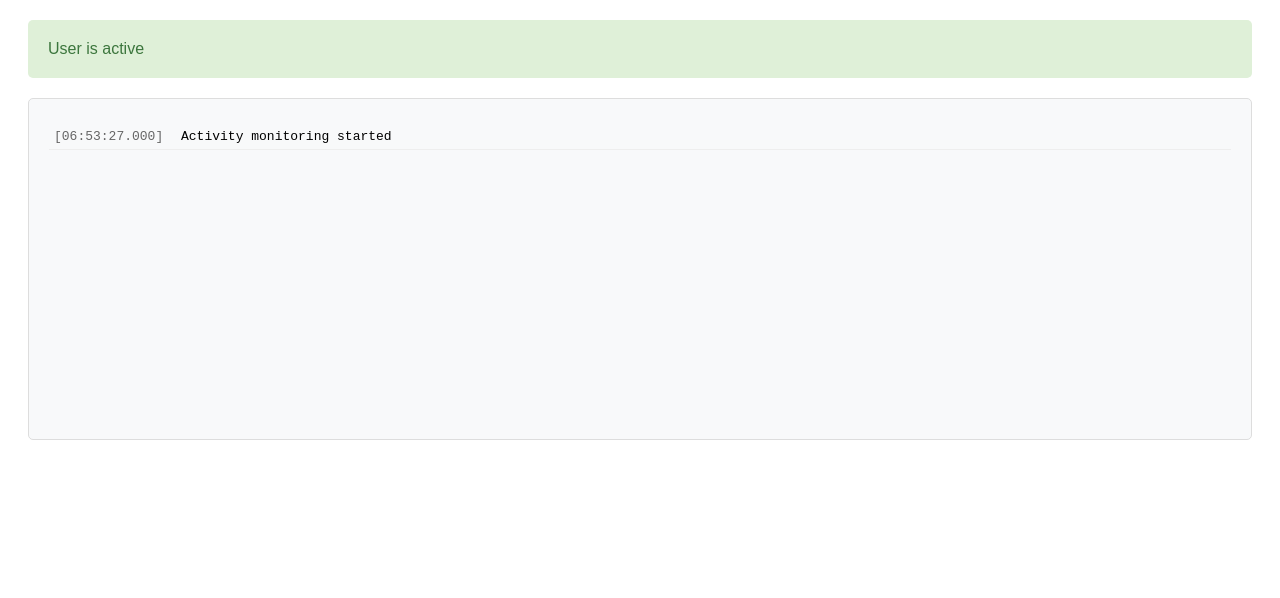
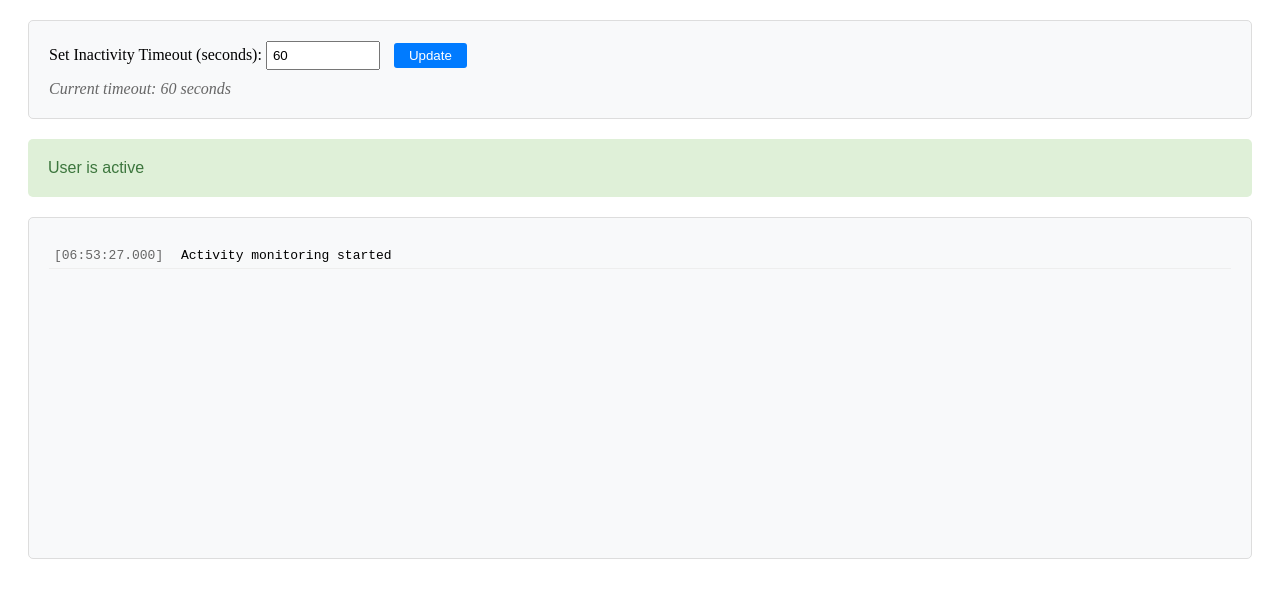
Before and after one commit to gowtham758550/inactive, a plain HTML site: page index.html in a window 1280 px wide. Drawn offline with Linux system fonts and the light colour scheme.

Commit message:
Update index.html

```diff
--- a/index.html
+++ b/index.html
@@ -38,21 +38,75 @@
             color: #666;
             margin-right: 10px;
         }
+        .control-panel {
+            margin: 20px;
+            padding: 20px;
+            border: 1px solid #ddd;
+            border-radius: 5px;
+            background-color: #f8f9fa;
+        }
+
+        .control-panel input {
+            padding: 5px;
+            margin-right: 10px;
+            width: 100px;
+        }
+
+        .control-panel button {
+            padding: 5px 15px;
+            background-color: #007bff;
+            color: white;
+            border: none;
+            border-radius: 3px;
+            cursor: pointer;
+        }
+
+        .control-panel button:hover {
+            background-color: #0056b3;
+        }
+
+        .current-timeout {
+            margin-top: 10px;
+            font-style: italic;
+            color: #666;
+        }
     </style>
 </head>
 <body>
+    <div class="control-panel">
+        <label for="timeoutInput">Set Inactivity Timeout (seconds): </label>
+        <input type="number" id="timeoutInput" min="1" value="60">
+        <button onclick="updateTimeout()">Update</button>
+        <div class="current-timeout" id="currentTimeout">Current timeout: 60 seconds</div>
+    </div>
     <div id="status" class="active">User is active</div>
     <div id="logContainer"></div>
 
     <script>
         (function() {
-            const INACTIVE_TIMEOUT = 6000; // 60 seconds
+            let INACTIVE_TIMEOUT = 60000; // Default 60 seconds
             let inactivityTimer;
             let isInactive = false;
             let lastActiveTime = Date.now();
             let inactivityStartTime = null;
             const statusElement = document.getElementById('status');
             const logContainer = document.getElementById('logContainer');
+            const currentTimeoutElement = document.getElementById('currentTimeout');
+
+            // Function to update the timeout value
+            window.updateTimeout = function() {
+                const input = document.getElementById('timeoutInput');
+                const newTimeoutSeconds = parseInt(input.value, 10);
+
+                if (newTimeoutSeconds > 0) {
+                    INACTIVE_TIMEOUT = newTimeoutSeconds * 1000; // Convert to milliseconds
+                    currentTimeoutElement.textContent = `Current timeout: ${newTimeoutSeconds} seconds`;
+                    addLogEntry(`Inactivity timeout updated to ${newTimeoutSeconds} seconds`);
+                    resetInactivityTimer(); // Reset the timer with new timeout
+                } else {
+                    alert('Please enter a valid positive number');
+                }
+            };
 
             // Function to format date for logging
             function formatDate(date) {
@@ -117,7 +171,7 @@
                 }
             }
 
-            // Reset the inactivity timer
+            // Reset the inactivity timer with current INACTIVE_TIMEOUT value
             function resetInactivityTimer() {
                 clearTimeout(inactivityTimer);
                 inactivityTimer = setTimeout(() => {
```
